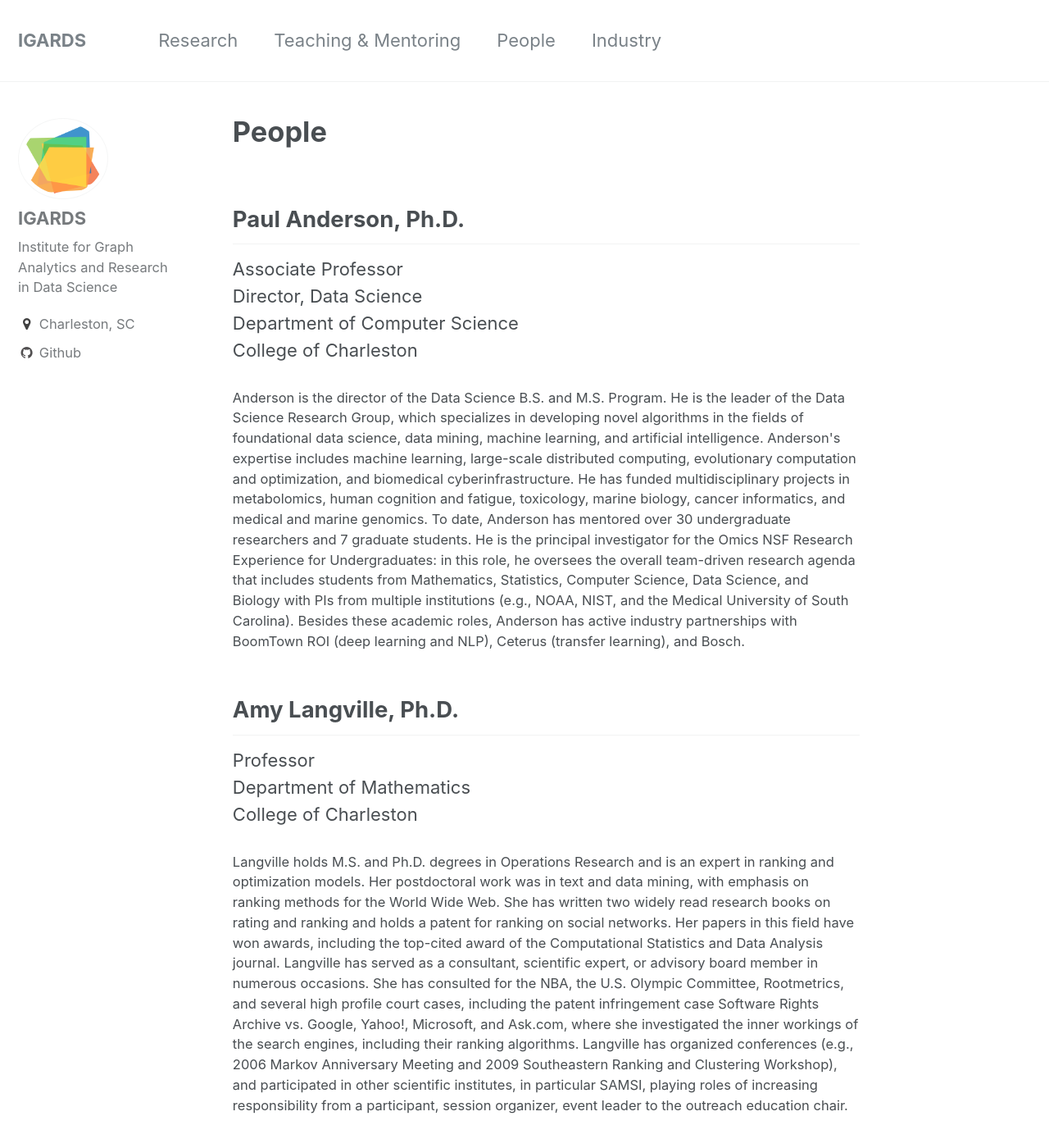
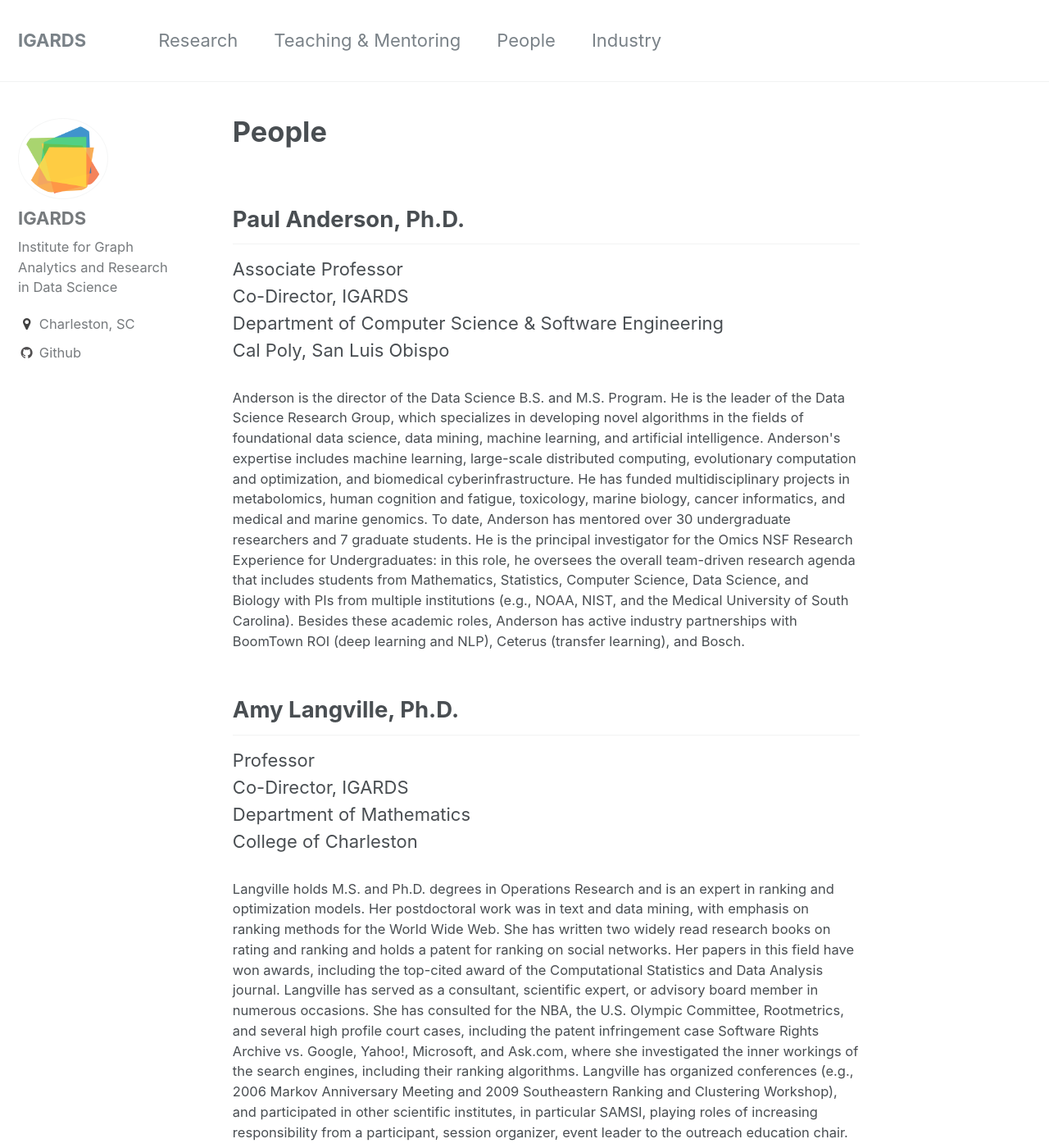
Before and after one commit to IGARDS/igards.github.io, a Jekyll site: the page built from _pages/people.md, in a window 1280 px wide and 1400 px high. Shown: the whole window at 82% size. Built offline with Jekyll 4.4.1, drawn with Linux system fonts in a browser that asks for light colours; some of the changed text lies outside the part shown.

Commit message:
Move to Cal Poly

```diff
--- a/_pages/people.md
+++ b/_pages/people.md
@@ -8,9 +8,9 @@
 
 ## Paul Anderson, Ph.D.
 Associate Professor<br>
-Director, Data Science<br>
-Department of Computer Science<br>
-College of Charleston
+Co-Director, IGARDS<br>
+Department of Computer Science & Software Engineering<br>
+Cal Poly, San Luis Obispo
 
 <div class="small">
 Anderson is the director of the Data Science B.S. and M.S. Program. He is the leader of the Data Science Research Group, which specializes in developing novel algorithms in the fields of foundational data science, data mining, machine learning, and artificial intelligence. Anderson's expertise includes machine learning, large-scale distributed computing, evolutionary computation and optimization, and biomedical cyberinfrastructure. He has funded multidisciplinary projects in metabolomics, human cognition and fatigue, toxicology, marine biology, cancer informatics, and medical and marine genomics. To date, Anderson has mentored over 30 undergraduate researchers and 7 graduate students. He is the principal investigator for the Omics NSF Research Experience for Undergraduates: in this role, he oversees the overall team-driven research agenda that includes students from Mathematics, Statistics, Computer Science, Data Science, and Biology with PIs from multiple institutions (e.g., NOAA, NIST, and the Medical University of South Carolina). Besides these academic roles, Anderson has active industry partnerships with BoomTown ROI (deep learning and NLP), Ceterus (transfer learning), and Bosch.
@@ -18,6 +18,7 @@
 
 ## Amy Langville, Ph.D.
 Professor<br>
+Co-Director, IGARDS<br>
 Department of Mathematics<br>
 College of Charleston
 
@@ -52,11 +53,3 @@
 <div class="small">
 Chartier specializes in sports analytics.  He frequently works on data analytics projects with groups such as the NBA, NFL, ESPN's Sport Science program, NASCAR teams, and fantasy sports sites.   He also serves as Chief Academic Officer for the predictive software company Tresata. He, along with a team of over 60 student researchers, supply analytics to Davidson College sports teams.  Dr. Chartier is a recipient of a national teaching award from the Mathematical Association of America and his research was recognized with an Alfred P. Sloan Research Fellowship. He authored the book "When Life is Linear: From Computer Graphics to Bracketology” and "Math Bytes: Google Bombs, Chocolate-Covered Pi, and Other Cool Bits in Computing”.  He also taught a 24-lecture series entitled "Big Data: How Data Analytics Is Transforming the World for Teaching Company”. Dr. Chartier serves on the Editorial Board for Math Horizons. He was the first chair of the Advisory Council for the National Museum of Mathematics.  He has also worked with Google and Pixar on their K-12 educational initiatives.  Dr. Chartier has served as a resource for a variety of media inquiries, including appearances with Bloomberg TV, NPR, the CBS Evening News, USA Today, and The New York Times.
 </div>
-
-## Yoichi Izunaga, Ph.D.
-Assistant Professor<br>
-University of Tsukuba (Tokyo Campus)
-
-<div class="small">
-Izunaga is an expert in mathematical optimization and operations research.
-</div>
```
Also changed, not shown: _pages/home.md (+1 -1 lines).
